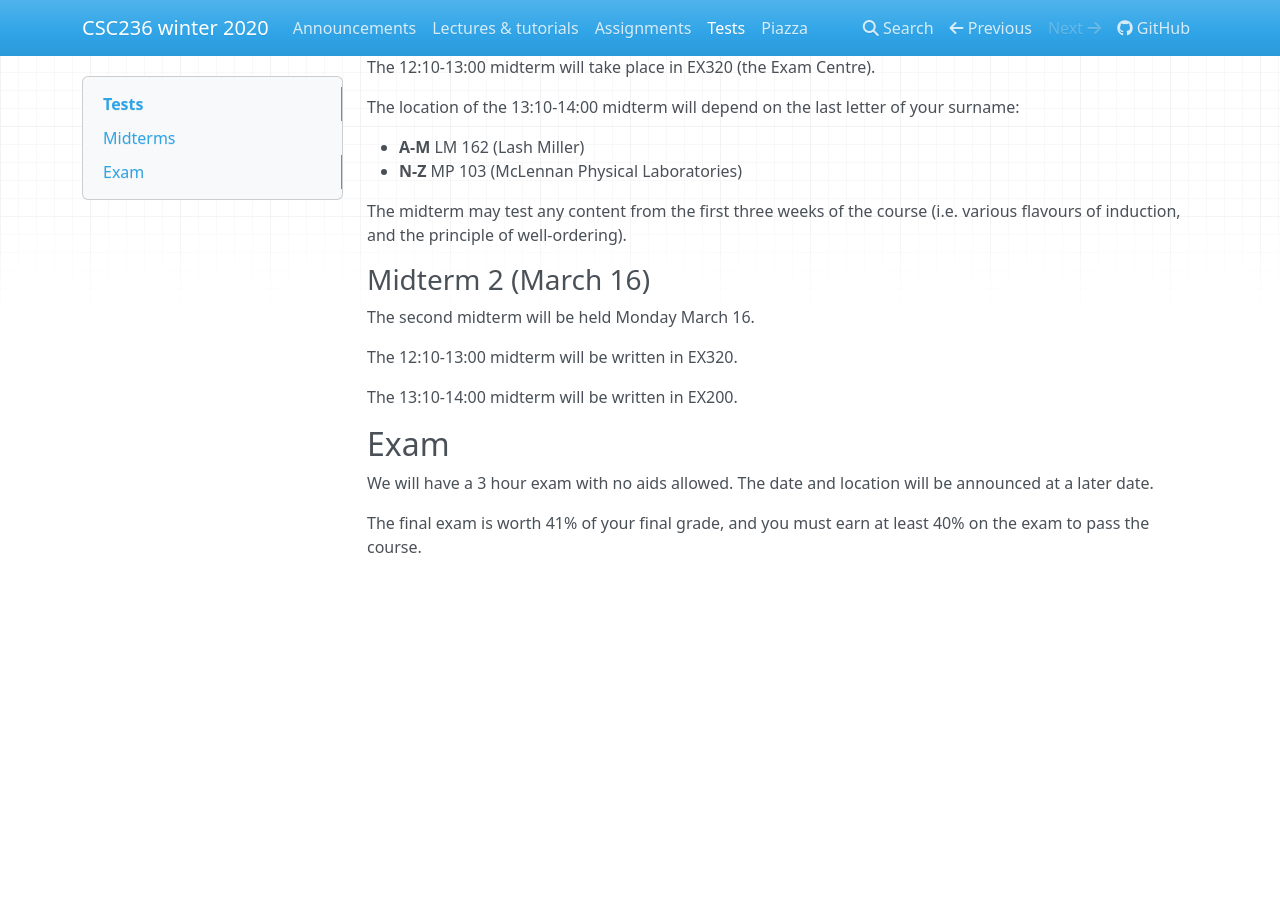
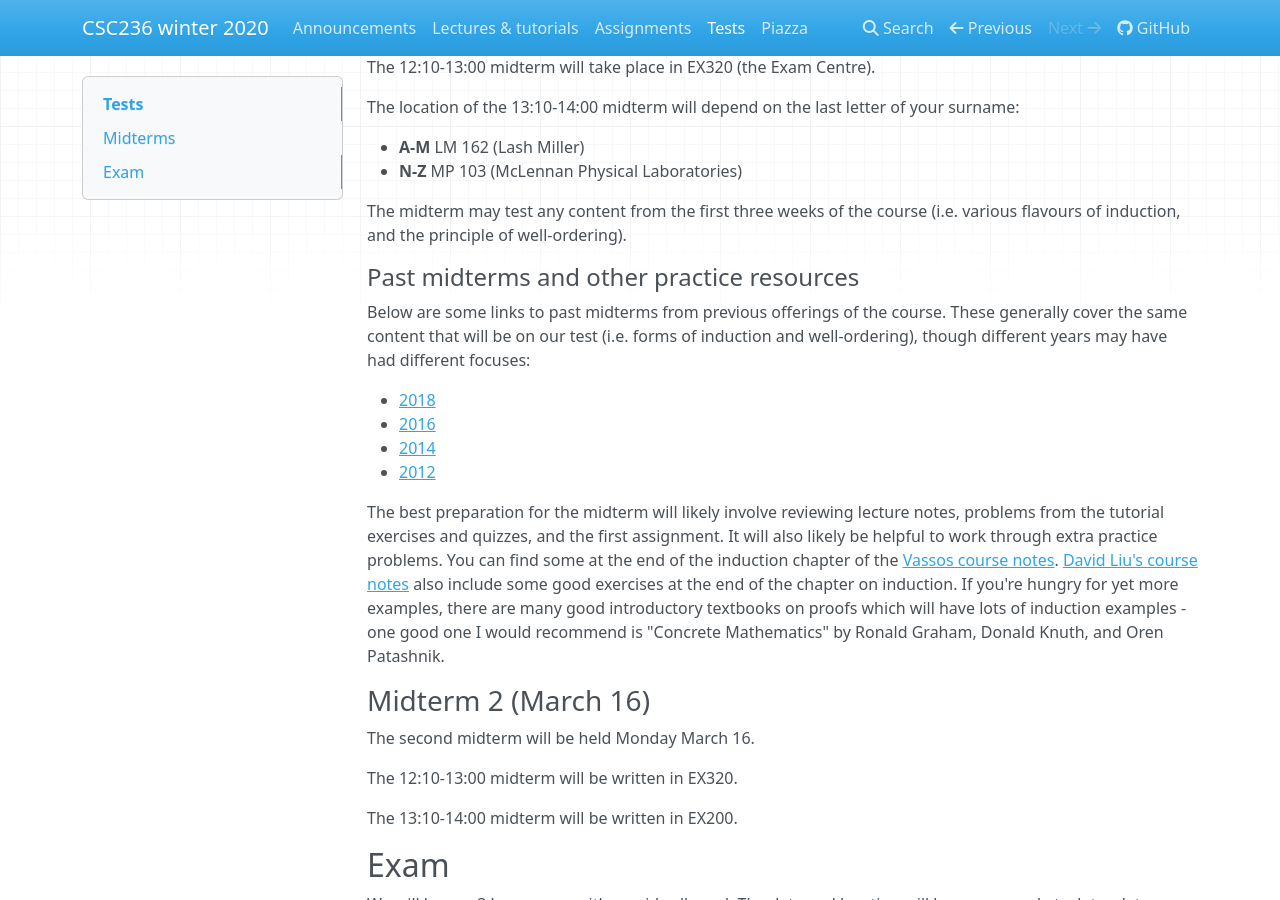
Before and after one commit to colinmorris/csc236, an MkDocs documentation site: the page built from docs/tests.md, in a window 1280 px wide and 900 px high, scrolled down 471 px. Built offline with MkDocs 1.6.1, drawn with Linux system fonts in a browser that asks for light colours; nearby versions of some CDN libraries; before the commit the page ends 1046 px from its top, so only the background shows below that.

Commit message:
past midterms

```diff
--- a/docs/tests.md
+++ b/docs/tests.md
@@ -21,6 +21,17 @@ The location of the 13:10-14:00 midterm will depend on the last letter of your s
 
 The midterm may test any content from the first three weeks of the course (i.e. various flavours of induction, and the principle of well-ordering).
 
+#### Past midterms and other practice resources
+
+Below are some links to past midterms from previous offerings of the course. These generally cover the same content that will be on our test (i.e. forms of induction and well-ordering), though different years may have had different focuses:
+
+* [2018](https://www.teach.cs.toronto.edu/~heap/Old/236/F18/t1_v2_solution.pdf)
+* [2016](https://www.teach.cs.toronto.edu/~heap/Old/236/F18/OldTests/t1a.pdf)
+* [2014](http://www.cdf.toronto.edu/~heap/Old/236/F14/t1b-sol.pdf)
+* [2012](http://www.cdf.toronto.edu/~heap/Old/236/F12/mt1a-sol.pdf)
+
+The best preparation for the midterm will likely involve reviewing lecture notes, problems from the tutorial exercises and quizzes, and the first assignment. It will also likely be helpful to work through extra practice problems. You can find some at the end of the induction chapter of the [Vassos course notes](http://www.cs.toronto.edu/~vassos/b36-notes/notes.pdf). [David Liu's course notes](https://www.cs.toronto.edu/~david/courses/csc236_w14/resources/notes.pdf) also include some good exercises at the end of the chapter on induction. If you're hungry for yet more examples, there are many good introductory textbooks on proofs which will have lots of induction examples - one good one I would recommend is "Concrete Mathematics" by Ronald Graham, Donald Knuth, and Oren Patashnik.
+
 ### Midterm 2 (March 16)
 
 The second midterm will be held Monday March 16.
```
Also changed, not shown: docs/announcements.md (+1 -0 lines).
